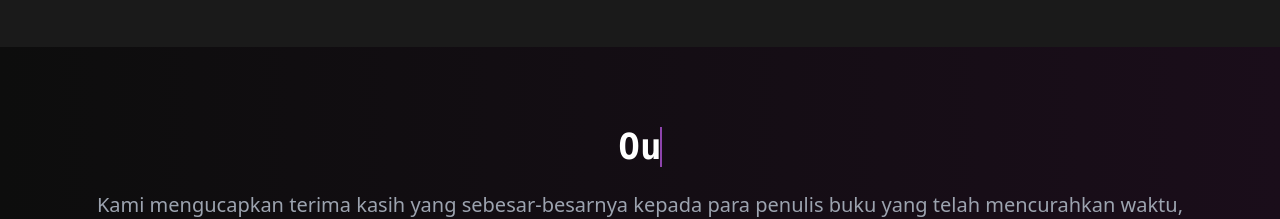
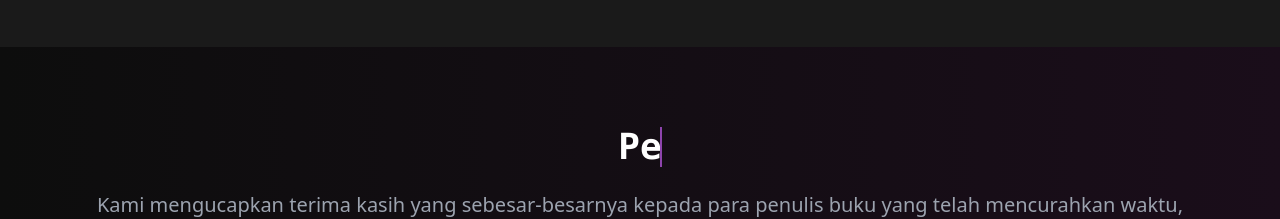
Before and after one commit to FeynmanProject/feynmanproject.github.io, a Next.js app: page /books in a window 1280 px wide. Shown: the part 3060-3279 px from the top of the page. Built offline with nearby package versions, Linux system fonts and the light colour scheme.

Commit message:
Update page.tsx

```diff
--- a/app/books/page.tsx
+++ b/app/books/page.tsx
@@ -648,7 +648,7 @@ const testimonials = [
           <div className="text-center mb-16">
             <h2 className="text-3xl md:text-4xl font-bold mb-6 font-mono text-white">
               <span className="block mx-auto w-fit typing-loop-15">
-                Our Collaborator
+                Penulis Diktat
               </span>
             </h2>
             <p className="text-xl text-gray-400">Kami mengucapkan terima kasih yang sebesar-besarnya kepada para penulis buku yang telah mencurahkan waktu, tenaga, dan pemikirannya untuk menyusun materi yang bermutu, sehingga dapat menjadi sumber belajar yang bermanfaat bagi banyak orang.</p>
```
